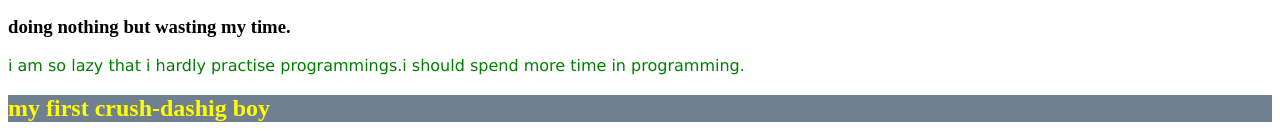
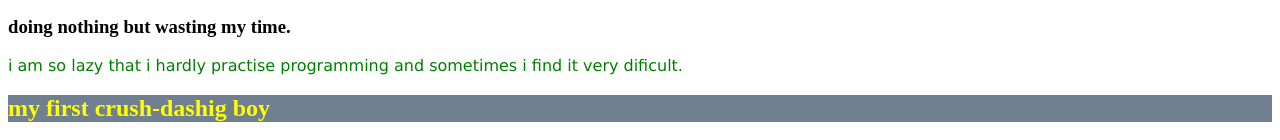
Before and after one commit to JannatulFerdaus390/my-first-website, a plain HTML site: page index.html in a window 1280 px wide. Shown: the part 206-346 px from the top of the page. Drawn offline with Linux system fonts and the light colour scheme.

```diff
--- a/index.html
+++ b/index.html
@@ -28,7 +28,7 @@
    <p>he is known as a best programmer.</p>
    <p>i wish one day i will be as good as him.</p>
 <h3>doing nothing but wasting my time.</h3>
-<p>i am so lazy that i hardly practise programmings.i should spend more time in programming.</p>
+<p>i am so lazy that i hardly practise programming and sometimes i find it very dificult.</p>
 <h2>my first crush-dashig boy</h2>
 <img src="habibu.jpg" alt="">
 </body>
```
